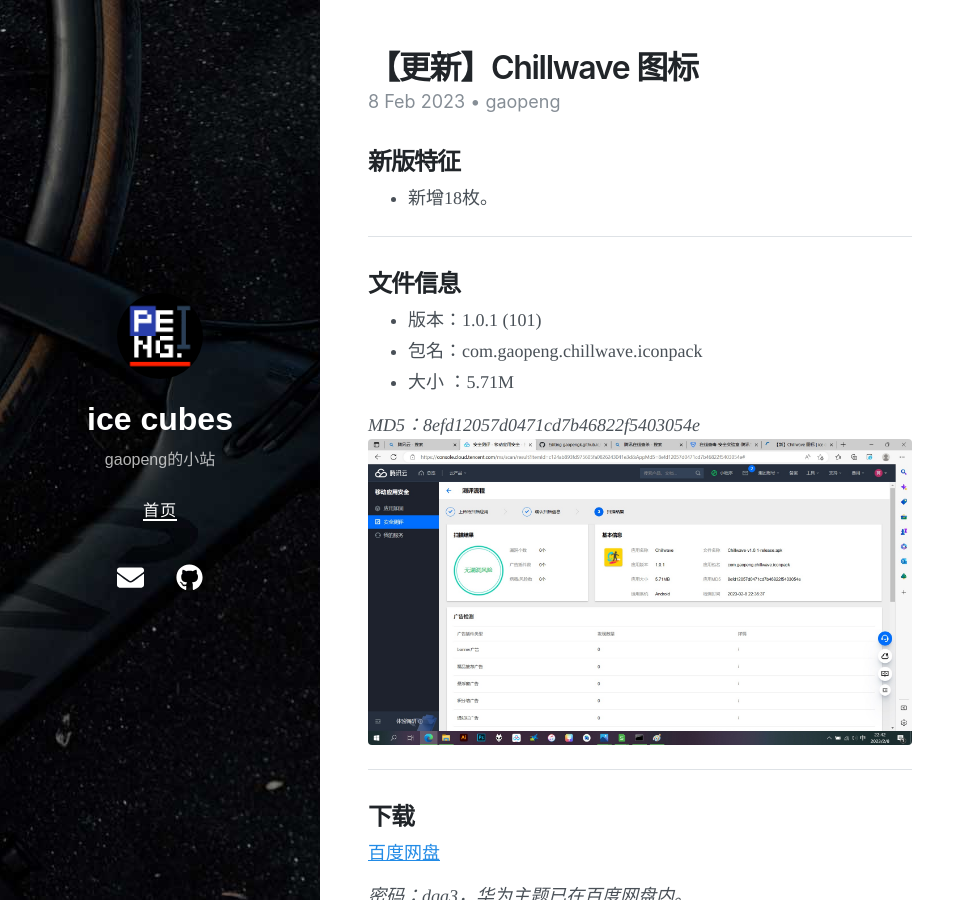
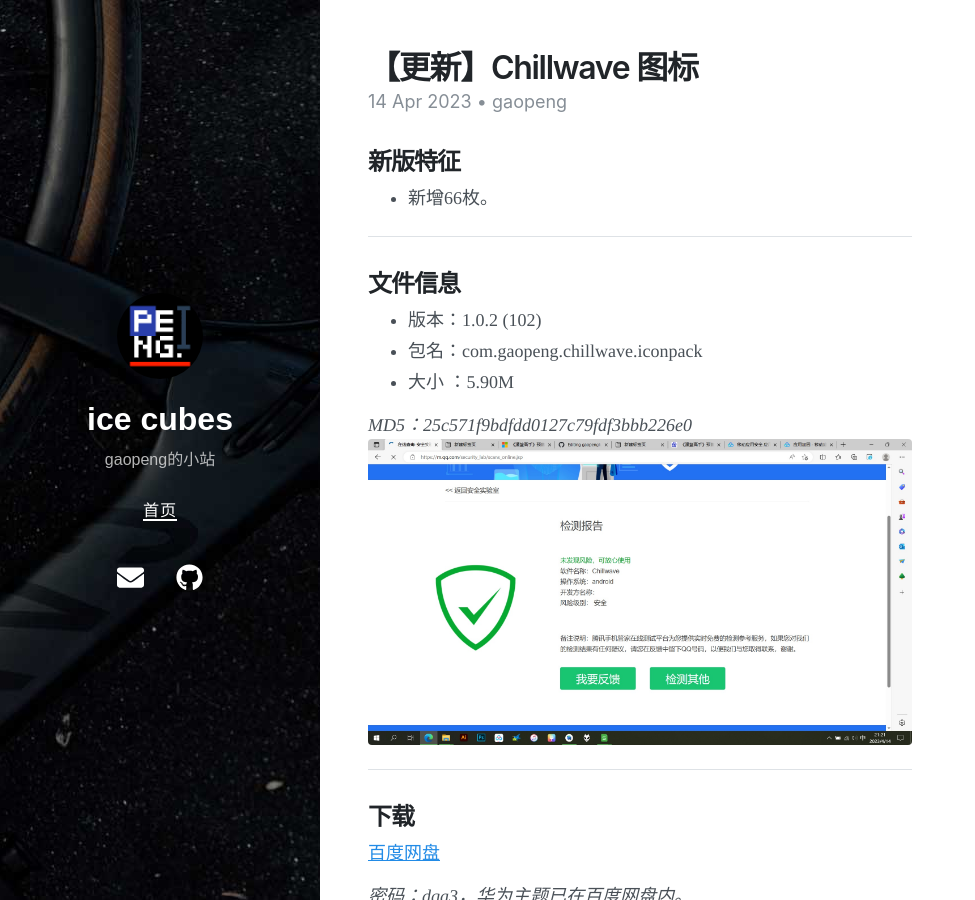
Before and after one commit to gaopengk/gaopengk.github.io, a Jekyll site: the page built from _posts/2023-04-14-【更新】Chillwave 图标.md, in a window 1280 px wide and 900 px high. Shown: the whole window, without its empty margins (0-975 px from the left). Built offline with Jekyll 4.4.1, drawn with Linux system fonts in a browser that asks for light colours; nearby versions of some CDN libraries.

Commit message:
Update and rename 2023-02-08-【更新】Chillwave 图标.md to 2023-04-14-【更新】Chillwave 图标.md

```diff
--- a/_posts/2023-02-08-【更新】Chillwave 图标.md
+++ b/_posts/2023-04-14-【更新】Chillwave 图标.md
@@ -1,22 +1,22 @@
 ---
 layout:     post
 title:      【更新】Chillwave 图标
-date:       2023-02-08 22:37 +0800
+date:       2023-04-14 21:44 +0800
 author:     gaopeng
 tags:       [图标包]
 ---
 ## 新版特征
-- 新增18枚。
+- 新增66枚。
 
 ***
 
 ## 文件信息
-- 版本：1.0.1 (101)
+- 版本：1.0.2 (102)
 - 包名：com.gaopeng.chillwave.iconpack
-- 大小 ：5.71M
+- 大小 ：5.90M
 
-_MD5：8efd12057d0471cd7b46822f5403054e_
-<img src="https://gaopengk.github.io/imgs/chillwave_1.0.1.jpg"  width="100%">
+_MD5：25c571f9bdfdd0127c79fdf3bbb226e0_
+<img src="https://gaopengk.github.io/imgs/chillwave_1.0.2.jpg"  width="100%">
 
 ***
 
```
